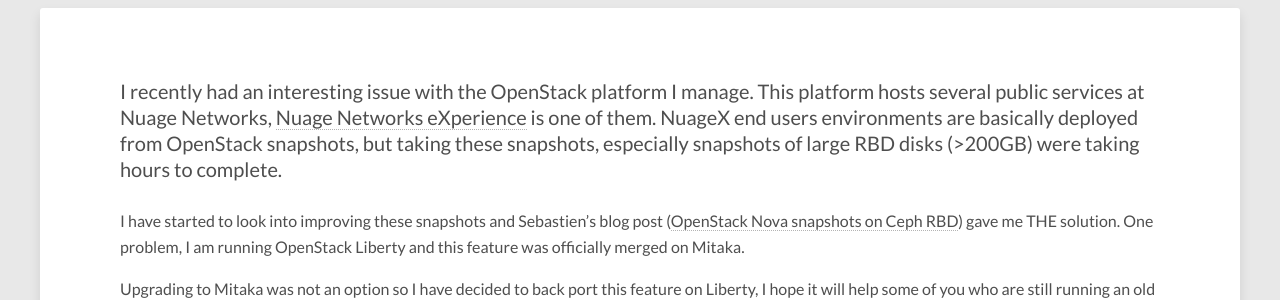
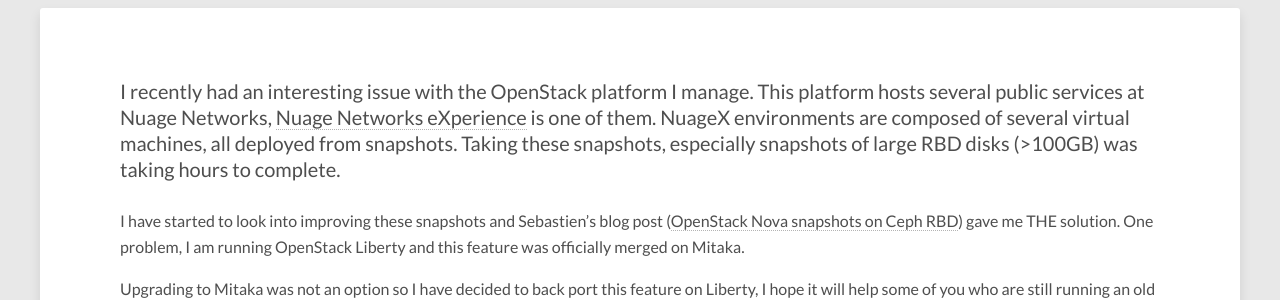
Before and after one commit to rvichery/rvichery.github.io, a Jekyll site: the page built from _posts/2017-05-01-openstack-liberty-ceph-snapshots.md, in a window 1280 px wide. Shown: the part 290-590 px from the top of the page. Built offline with Jekyll 4.4.1, drawn with Linux system fonts in a browser that asks for light colours; nearby versions of some CDN libraries; comment, search, counter and statistics services are not loaded.

Commit message:
Last post update

```diff
--- a/_posts/2017-05-01-openstack-liberty-ceph-snapshots.md
+++ b/_posts/2017-05-01-openstack-liberty-ceph-snapshots.md
@@ -11,7 +11,7 @@
 share: "Using Ceph RBD snapshots with OpenStack Liberty"
 ---
 
-I recently had an interesting issue with the OpenStack platform I manage. This platform hosts several public services at Nuage Networks, [Nuage Networks eXperience](http://nuagex.io) is one of them. NuageX end users environments are basically deployed from OpenStack snapshots, but taking these snapshots, especially snapshots of large RBD disks (>200GB) were taking hours to complete.
+I recently had an interesting issue with the OpenStack platform I manage. This platform hosts several public services at Nuage Networks, [Nuage Networks eXperience](http://nuagex.io) is one of them. NuageX environments are composed of several virtual machines, all deployed from snapshots. Taking these snapshots, especially snapshots of large RBD disks (>100GB) was taking hours to complete.
 
 I have started to look into improving these snapshots and Sebastien's blog post ([OpenStack Nova snapshots on Ceph RBD](https://www.sebastien-han.fr/blog/2015/10/05/openstack-nova-snapshots-on-ceph-rbd/)) gave me THE solution.
 One problem, I am running OpenStack Liberty and this feature was officially merged on Mitaka.
```
